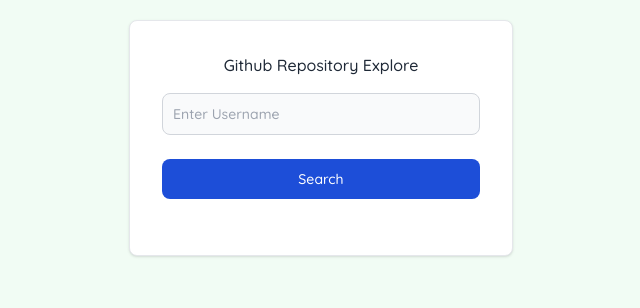
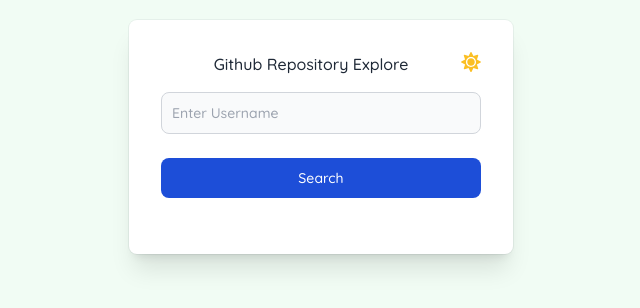
Before and after one commit to radenmasabdul/GitHubRepositoriesExplorer, a React (Create React App) app: page / in a window 1280 px wide. Shown: the top 308 px of the page, without its empty margins (319-959 px from the left). Built offline with nearby package versions, Linux system fonts and the light colour scheme.

Commit message:
Added theme

```diff
--- a/src/App.js
+++ b/src/App.js
@@ -1,11 +1,26 @@
-import React from "react";
+import React, { useState, useEffect, useMemo, } from "react";
+import { ThemeContext } from "./context";
 import Frame from "./components/Frame";
 
 function App() {
+
+  const [isLight, setIsLight] = useState(true);
+  const theme = useMemo(() => ({ isLight, setIsLight }), [isLight]);
+
+  useEffect(() => {
+    if (isLight) {
+      document.documentElement.classList.remove("dark");
+    } else {
+      document.documentElement.classList.add("dark");
+    }
+  }, [isLight])
+
   return (
-    <div className="flex justify-center my-5">
-      <Frame />
-    </div>
+    <ThemeContext.Provider value={theme}>
+      <div className="flex justify-center my-5 ">
+        <Frame />
+      </div>
+    </ThemeContext.Provider>
   );
 }
 
--- a/src/components/Frame.jsx
+++ b/src/components/Frame.jsx
@@ -1,7 +1,11 @@
-import React, { useState } from "react";
+import React, { useContext, useState } from "react";
 import axios from "axios";
 
+import { ThemeContext } from "../context";
+
 import { AiFillStar } from "react-icons/ai";
+import { FaSun } from "react-icons/fa";
+import { FaMoon } from "react-icons/fa";
 
 const Frame = () => {
   const [user, setUser] = useState("");
@@ -9,6 +13,8 @@
   const [username, setUserName] = useState([]);
   const [repo, setRepo] = useState([]);
   const [repotitle, setRepoTitle] = useState([]);
+
+  const { isLight, setIsLight } = useContext(ThemeContext);
 
   const searchUser = async (e) => {
     e.preventDefault();
@@ -44,8 +50,24 @@
 
   return (
     <>
-      <div className="w-full max-w-sm p-4 bg-white border border-gray-200 rounded-lg shadow sm:p-6 md:p-8 dark:bg-gray-800 dark:border-gray-700">
-        <p className="text-center mb-4">Github Repository Explore</p>
+      <div className="w-full max-w-sm p-4 bg-white dark:bg-slate-800 rounded-lg px-6 py-8 ring-1 ring-slate-900/5 shadow-xl sm:p-6 md:p-8 dark:border-gray-700">
+        <div className="grid grid-flow-col">
+          <p className="flex justify-end mb-4 dark:text-white">
+            Github Repository Explore
+          </p>
+          <button
+            onClick={() => setIsLight(!isLight)}
+            className="flex justify-end gap-1"
+          >
+            <FaSun
+              className={`text-amber-400 text-xl ${isLight ? "" : "hidden"}`}
+            />
+            <FaMoon
+              className={`text-white text-xl ${isLight ? "hidden" : ""}`}
+            />
+          </button>
+        </div>
+
         <form className="space-y-6" onSubmit={searchUser}>
           <div>
             <input
@@ -66,7 +88,9 @@
             Search
           </button>
 
-          <p>{search.length > 0 ? `Showing users for "${search}"` : ""}</p>
+          <p className="dark:text-white">
+            {search.length > 0 ? `Showing users for "${search}"` : ""}
+          </p>
 
           {username.map((user) => (
             <div
@@ -87,13 +111,15 @@
                     className="w-full max-w-sm p-4 bg-white border border-gray-200 rounded-lg shadow my-5 sm:p-6 md:p-8 dark:bg-gray-800 dark:border-gray-700"
                   >
                     <div className="grid grid-flow-col">
-                      <div>{repos.name}</div>
-                      <div className="flex justify-end gap-1">
+                      <div className="dark:text-white">{repos.name}</div>
+                      <div className="flex justify-end gap-1 dark:text-white">
                         {repos.stargazers_count}
                         <AiFillStar className="text-xl text-amber-400" />
                       </div>
                     </div>
-                    <div className="mt-4">{repos.description}</div>
+                    <div className="mt-4 dark:text-white">
+                      {repos.description}
+                    </div>
                   </div>
                 ))}
               </div>
--- /dev/null
+++ b/src/context.js
@@ -0,0 +1,3 @@
+import { createContext } from "react";
+
+export const ThemeContext = createContext({});
--- a/tailwind.config.js
+++ b/tailwind.config.js
@@ -1,5 +1,6 @@
 /** @type {import('tailwindcss').Config} */
 module.exports = {
+  darkMode: "class",
   content: ["./src/**/*.{js,jsx,ts,tsx}"],
   theme: {
     fontFamily: {
```
